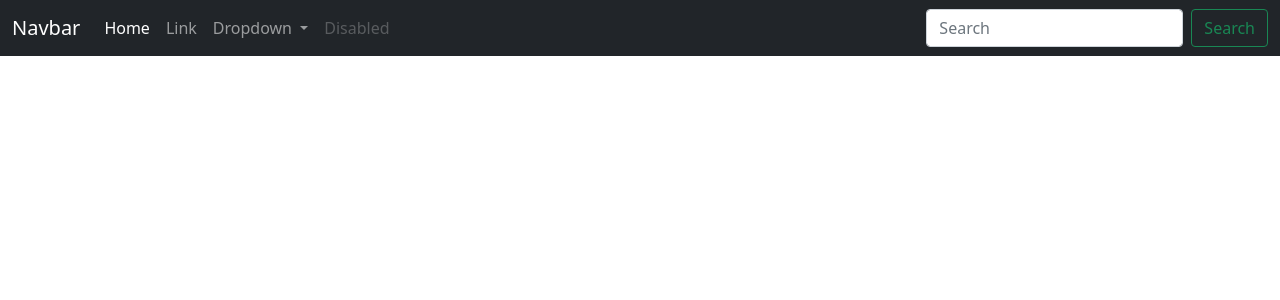
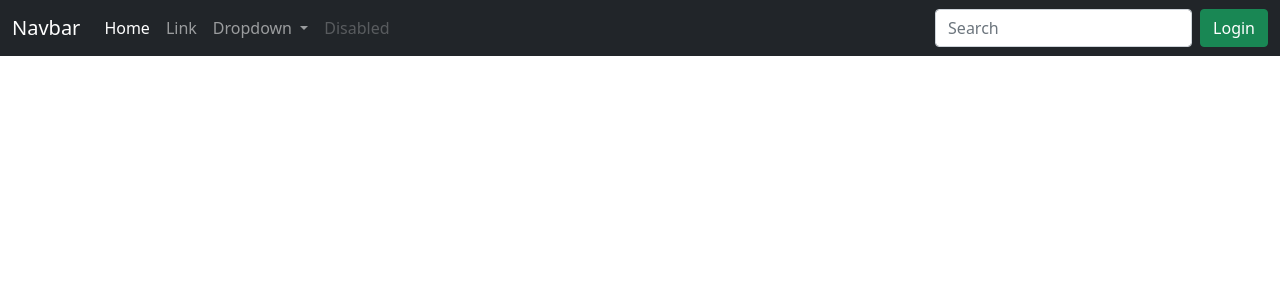
Before and after one commit to pankajchavhan/GIT-practice, an Angular app: page / in a window 1280 px wide. Shown: the top 300 px of the page. Built offline with nearby package versions, Linux system fonts and the light colour scheme.

Commit message:
login button added

```diff
--- a/src/app/app-routing.module.ts
+++ b/src/app/app-routing.module.ts
@@ -1,7 +1,9 @@
 import { NgModule } from '@angular/core';
 import { RouterModule, Routes } from '@angular/router';
 
-const routes: Routes = [];
+const routes: Routes = [
+
+];
 
 @NgModule({
   imports: [RouterModule.forRoot(routes)],
--- a/src/app/navbar/navbar.component.html
+++ b/src/app/navbar/navbar.component.html
@@ -29,7 +29,7 @@
         </ul>
         <form class="d-flex">
           <input class="form-control me-2" type="search" placeholder="Search" aria-label="Search">
-          <button class="btn btn-outline-success" type="submit">Search</button>
+          <button routerLink="login" class="btn btn-success" type="submit">Login</button>
         </form>
       </div>
     </div>
```
